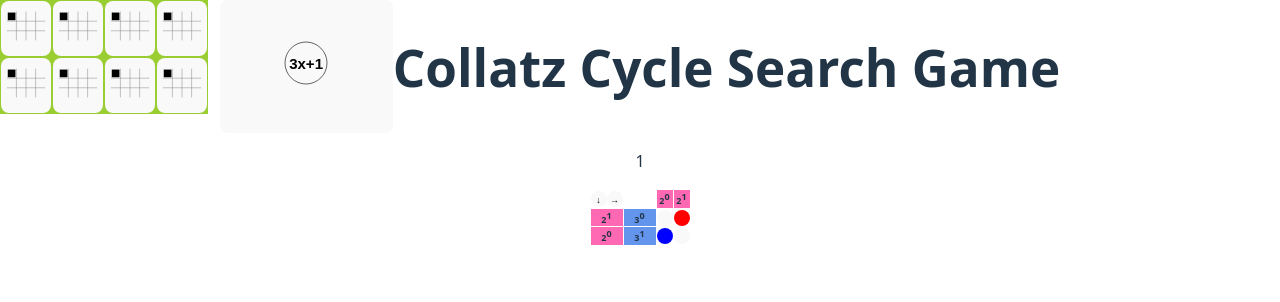
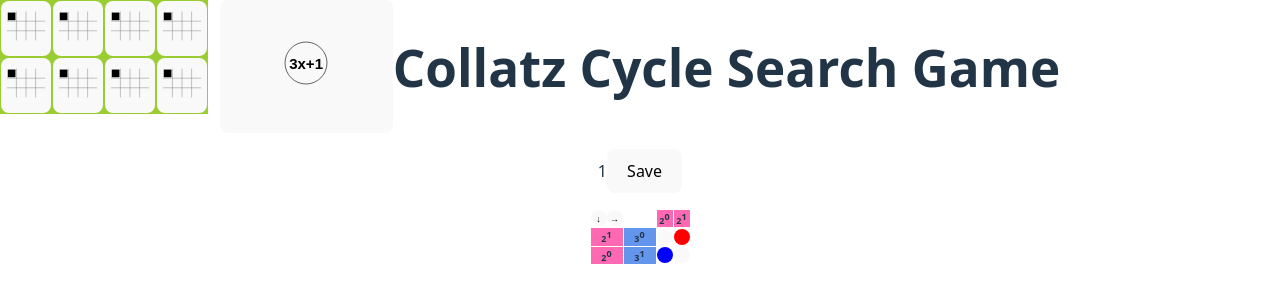
Before and after one commit to ElvenMonky/collatz_game, a React (Vite) app: page / in a window 1280 px wide. Both pictures are taken after a click on the button "Apply". Shown: the top 302 px of the page. Built offline with nearby package versions, Linux system fonts and the light colour scheme.

Commit message:
Update App.tsx

```diff
--- a/src/App.tsx
+++ b/src/App.tsx
@@ -14,6 +14,10 @@ const App = () => {
 		setBoard(() => [...Array(K+1).keys()].map((_, k) => [...Array(J+K+1).keys()].map((_, j) => (k==0 && j==J+K) ? 1 : (k==K && j==K) ? -1 : 0)));
 	}, []);
 
+const saveBoard = () => {
+  localStorage.setItem("board", JSON.stringify(board));
+}
+
 	return (
 		<>
 			<h1>
@@ -24,9 +28,12 @@ const App = () => {
 			</h1>
 			<header>
 				{board ? (
+     <>
 					<span>
 						{board.reduce((s, row, k) => s + 2**(-k)*3**k*row.reduce((sr, v, j) => sr + 2**j*v, 0), 0)}
 					</span>
+     <button onClick={saveBoard}>Save</button>
+</>
 				) : (
 					<BoardSizeForm {...{
 						onApply,
```
